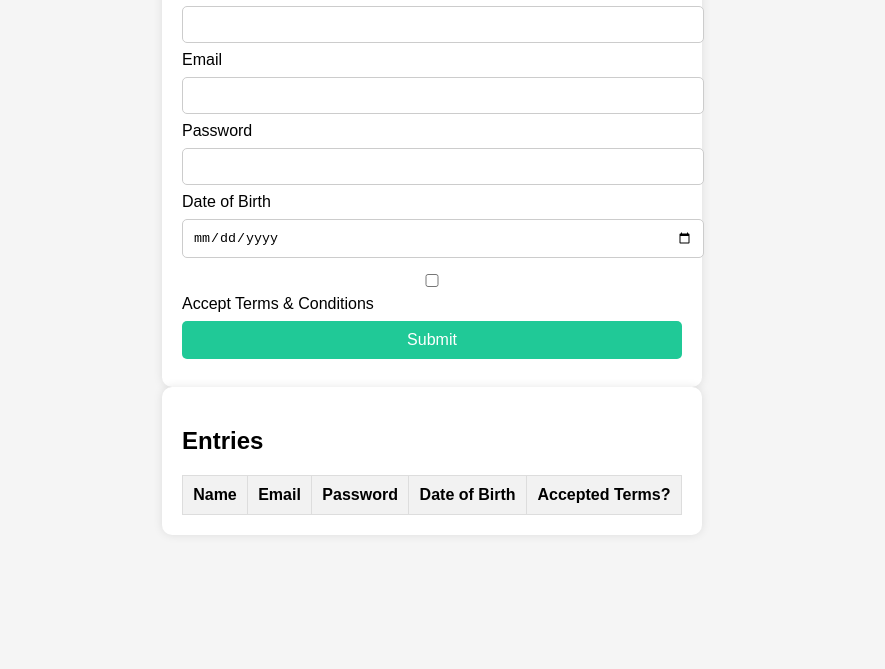
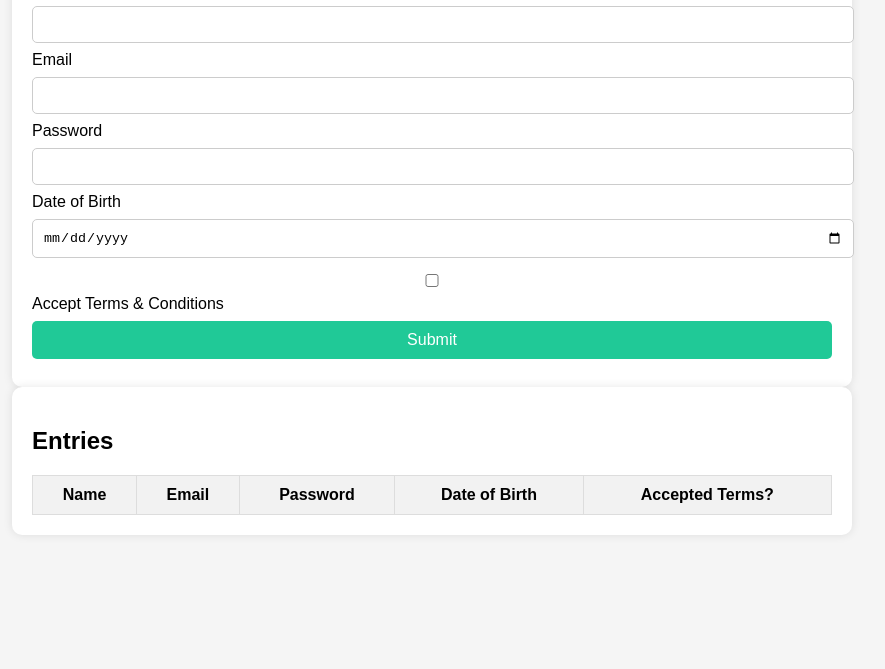
Before and after one commit to melamsanjana/capstone-registration, a plain HTML site: page index.html in a window 1280 px wide. Shown: the part 131-800 px from the top of the page, without its empty margins (208-1093 px from the left). Drawn offline with Linux system fonts and the light colour scheme.

Commit message:
Update index.html

```diff
--- a/index.html
+++ b/index.html
@@ -11,7 +11,8 @@
       padding: 20px;
     }
     .container {
-      max-width: 500px;
+      width: 100%;
+      max-width: 800px;
       margin: auto;
       background: white;
       padding: 20px;
```
